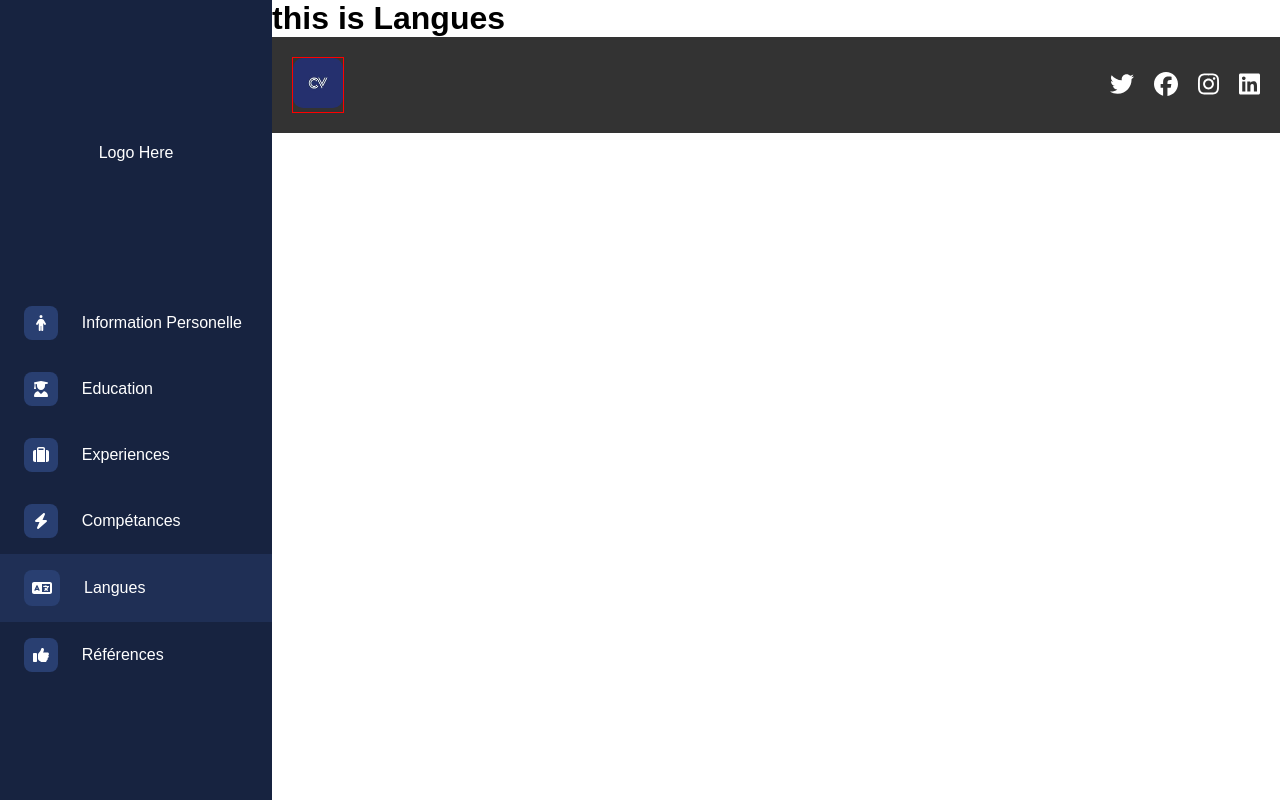
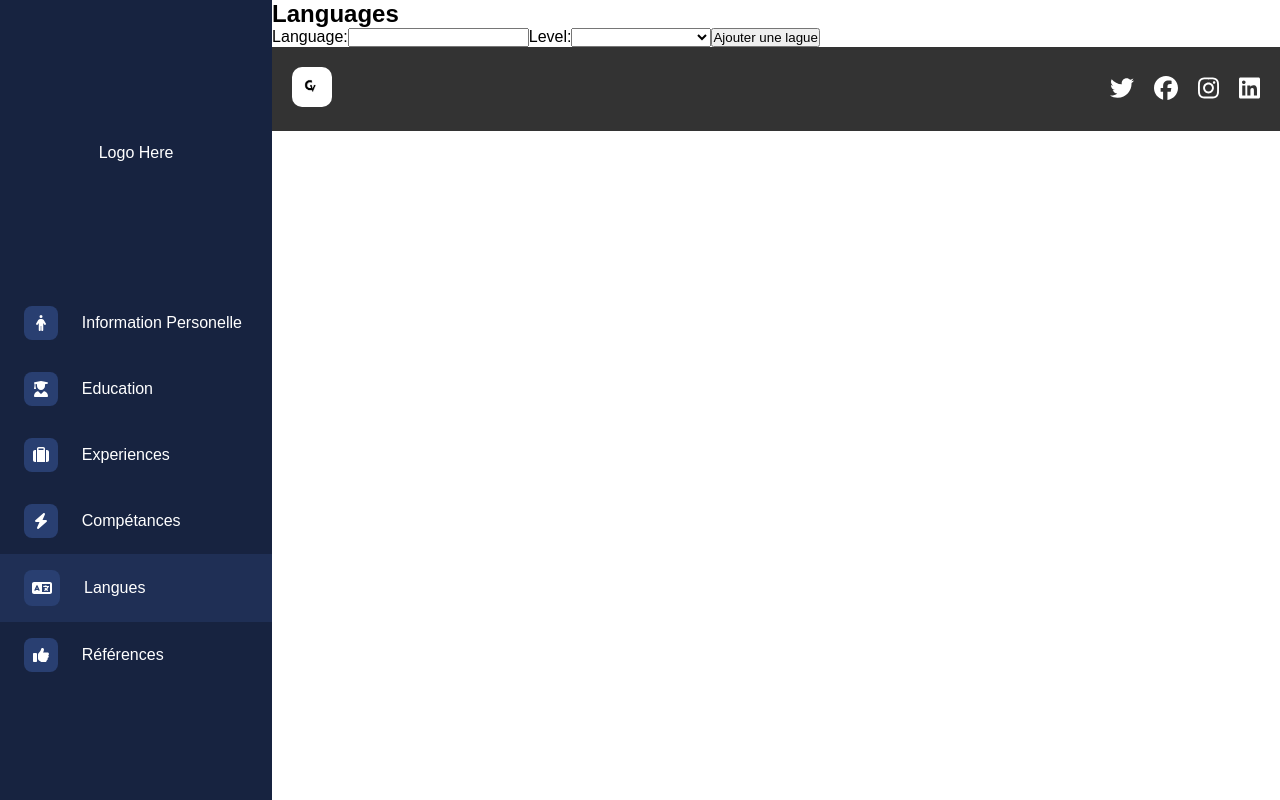
Before and after one commit to SihamAlouani/CVGenerateur, a React (Vite) app: page / in a window 1280 px wide. Both pictures are taken after a click on the element "Langues". Built offline with nearby package versions, Linux system fonts and the light colour scheme.

Commit message:
ftr&langues

```diff
--- a/src/App.jsx
+++ b/src/App.jsx
@@ -6,6 +6,7 @@ import"./assets/style/Footer.css"
 import { Route, Routes } from "react-router-dom"
 import CustomRoute from "./components/CustomRoute"
 import Footer from "./components/Footer"
+import LanguageSection from "./features/LanguageSection"
 function App() {
   const [count, setCount] = useState(0)
   const [page, setPage] = useState("")
@@ -28,12 +29,14 @@ function App() {
           <h1>this is Compétances </h1>
         </CustomRoute>
         <CustomRoute path="Langues" page={page}>
-          <h1>this is Langues </h1>
+            <LanguageSection/>
         </CustomRoute>
         <CustomRoute path="Références" page={page}>
           <h1>this is Références </h1>
         </CustomRoute>
+
         <Footer/>
+
       </div>
     </div>
   )
--- a/src/assets/style/Footer.css
+++ b/src/assets/style/Footer.css
@@ -8,7 +8,7 @@ footer {
    align-items: center;
   }
   .logodv{
-    border: 1px solid red;
+
     margin-right: auto;
   }
   .Linkdv{
--- a/src/components/Footer.jsx
+++ b/src/components/Footer.jsx
@@ -2,13 +2,13 @@
 import React from 'react';
 import { FontAwesomeIcon } from '@fortawesome/react-fontawesome';
 import { faTwitter, faFacebook,faInstagram, faLinkedin } from '@fortawesome/free-brands-svg-icons';
-import image from "./CVlogo.jpg"
+import image from "./CVLogo.jpeg"
 
 const Footer = () => {
   return (
     <footer>
       <div className='logodv'>
-        <img src={image} alt=""  style={{width:'50px',height:'50px',borderRadius:'10px'}}/>
+        <img src={image} alt=""  style={{width:'40px',height:'40px',borderRadius:'10px'}}/>
         </div>
         <div className='Linkdv'>
         <a href="https://twitter.com">
--- /dev/null
+++ b/src/features/LanguageSection.jsx
@@ -0,0 +1,85 @@
+// LanguageSection.jsx
+import React, { useState } from 'react';
+
+const LanguageSection = () => {
+  const [languages, setLanguages] = useState([]);
+  const [formData, setFormData] = useState({
+    langue: '',
+    level: ''
+  });
+  const [editingIndex, setEditingIndex] = useState(null);
+
+  const handleLanguageChange = (e) => {
+    const {name , value}= e.target;
+    setFormData({...formData,
+         [name]:value});
+  };
+
+
+
+  const handleSubmit = (e) => {
+    e.preventDefault();
+    if(editingIndex !== null){
+      const newLanguage = [...languages];
+    newLanguage[editingIndex] = formData;
+    setLanguages(newLanguage);
+    setEditingIndex(null);
+  }
+  else{
+    setLanguages([...languages,formData]);
+  }
+  setFormData({
+    langue: '',
+    level: ''
+  });};
+
+
+  const handleEdite = (index) => {
+    setFormData(languages[index]);
+    setEditingIndex(index);
+  };
+
+  const handleDelete = (index) => {
+    const newLanguages = [...languages];
+    newLanguages.splice(index, 1);
+    setLanguages(newLanguages);
+    setEditingIndex(null);
+  };
+
+  return (
+    <div>
+      <h2>Languages</h2>
+      <form onSubmit={handleSubmit}>
+        <label>
+          Language:
+          </label>
+          <input type="text" name='langue' value={formData.langue} onChange={handleLanguageChange} required />
+
+        <label>
+          Level:
+          </label>
+    <select name="level" onChange={handleLanguageChange} id="" value={formData.level} required>
+        <option ></option>
+        <option >Langue maternnelle</option>
+        <option >Basic</option>
+        <option >Intermidiaire</option>
+        <option >Avancé </option>
+
+    </select>
+
+        <button type="submit">{editingIndex !== null ? 'modifier la langue':'Ajouter une lague'}</button>
+      </form>
+      <div>
+        {languages.map((lang, index) => (
+          <div key={index}>
+            {lang.language} - {lang.level}
+            <button onClick={() => handleDelete(index)}>Delete</button>
+            <button onClick={() => handleEdite(index)}>Modifier</button>
+          </div>
+        ))}
+      </div>
+    </div>
+  );
+};
+
+export default LanguageSection;
```
Also changed, not shown: src/components/CVLogo.jpeg (added), src/components/CVlogo.jpg (deleted), src/features/Languages.jsx (deleted).
